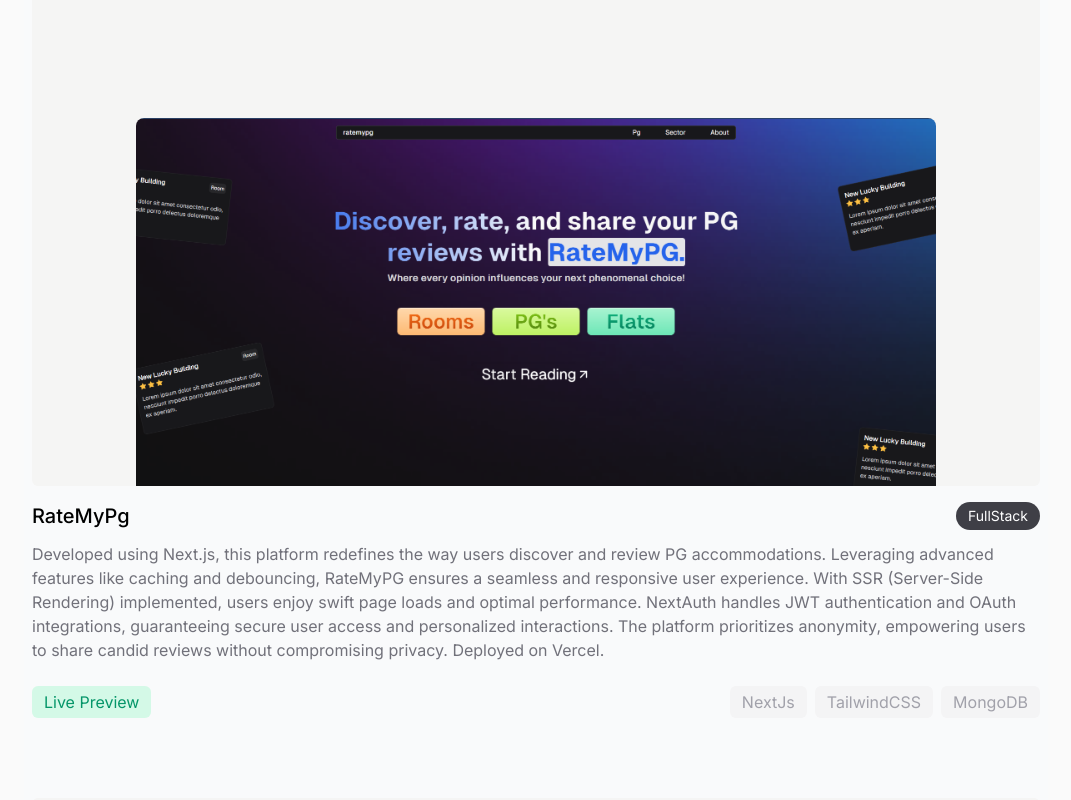
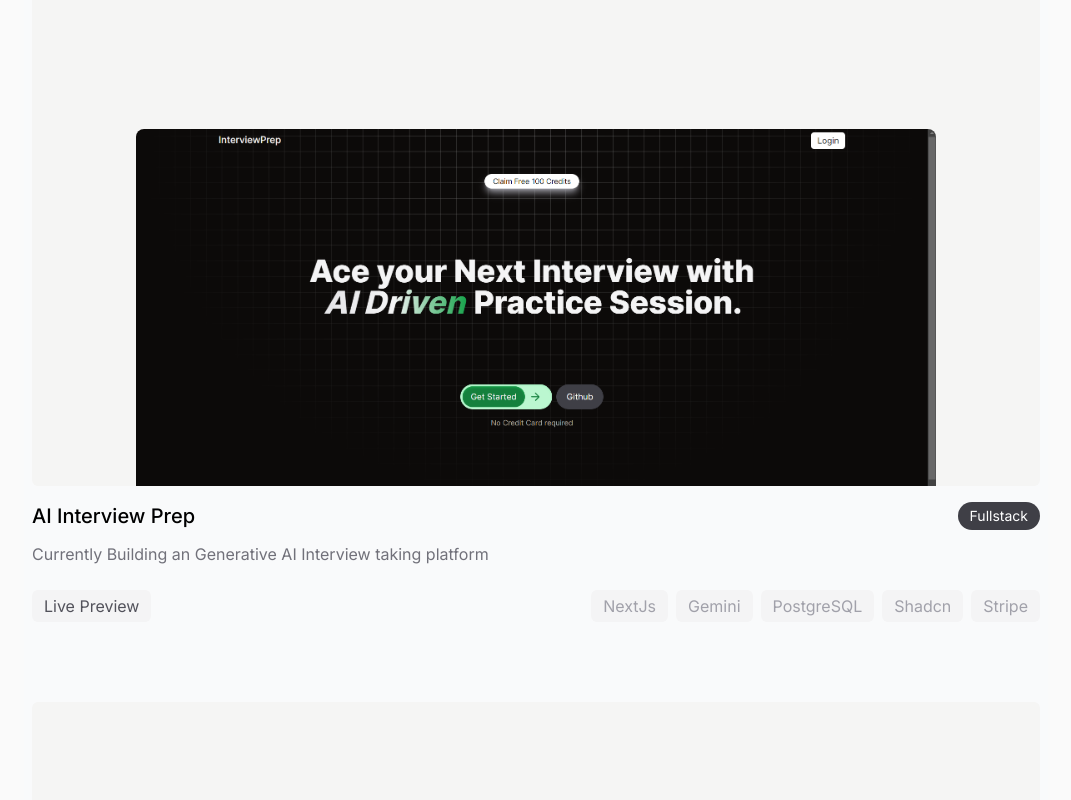
Before and after one commit to walkerthecreator/nitinjaswal, a Next.js app: page /projects in a window 1280 px wide. Shown: the part 520-1320 px from the top of the page, without its empty margins (104-1175 px from the left). Built offline with nearby package versions, Linux system fonts and the light colour scheme.

Commit message:
Add: New Project

```diff
--- a/src/app/layout.tsx
+++ b/src/app/layout.tsx
@@ -8,7 +8,7 @@
 
 export const metadata: Metadata = {
   title: "Nitin Jaswal",
-  description: "Generated by create next app",
+  description: "Portfolio of Nitin Jaswal",
 };
 
 export default function RootLayout({
--- a/src/app/page.tsx
+++ b/src/app/page.tsx
@@ -220,8 +220,10 @@
         <div className="bg-zinc-900 flex justify-between rounded-t-md p-4 mx-2 md:mx-10 translate-y-12 text-white">
           <h2 className="text-2xl">Nitin Jaswal</h2>
           <div className="flex gap-4 w-1/7 ">
-            <span>
+          <Link href="https://github.com/walkerthecreator" className="">
+          <span>
               <svg
+
                 xmlns="http://www.w3.org/2000/svg"
                 width="24"
                 height="24"
@@ -236,6 +238,8 @@
                 <path d="M22 4s-.7 2.1-2 3.4c1.6 10-9.4 17.3-18 11.6 2.2.1 4.4-.6 6-2C3 15.5.5 9.6 3 5c2.2 2.6 5.6 4.1 9 4-.9-4.2 4-6.6 7-3.8 1.1 0 3-1.2 3-1.2z" />
               </svg>
             </span>
+          </Link>
+
             <span>
               <svg
                 xmlns="http://www.w3.org/2000/svg"
--- a/src/app/projects/page.tsx
+++ b/src/app/projects/page.tsx
@@ -5,6 +5,14 @@
 import { useState } from "react";
 
 const projectsData = [
+  {
+    title : "AI Interview Prep" ,
+    badge : "Fullstack " ,
+    photo : '/images/interview.png' ,
+    desc : 'Currently Building an Generative AI Interview taking platform' ,
+    tech : ["NextJs" , "Gemini" , "PostgreSQL" , "Shadcn" , "Stripe" ] ,
+    live : ""
+  } ,
   {
     title : "RateMyPg" ,
     badge : "FullStack" ,
@@ -137,7 +145,6 @@
         exit={{ y : -400 }}
         className="h-full bg-white w-full absolute rounded-t-3xl p-2 shadow-lg shadow-black top-10">
 
-
             <button onClick={()=>{ setDrawer(false) }} className="bg-stone-100 p-3 rounded-full float-end">
             <svg xmlns="http://www.w3.org/2000/svg" width="24" height="24" viewBox="0 0 24 24" fill="none" stroke="currentColor" stroke-width="2" stroke-linecap="round" stroke-linejoin="round" className="lucide lucide-x"><path d="M18 6 6 18"/><path d="m6 6 12 12"/></svg>
             </button>
```
Also changed, not shown: public/images/interview.png (added).
